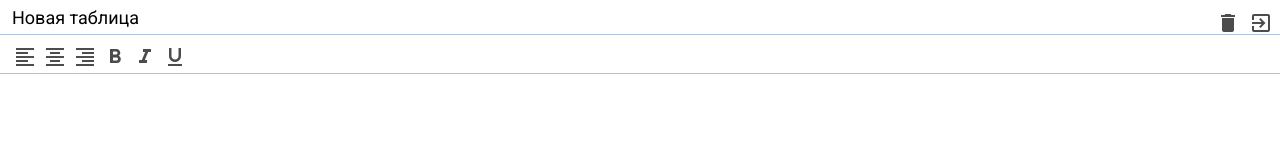
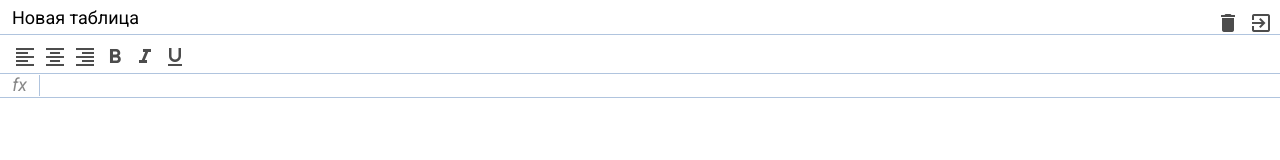
Before and after one commit to Mirudistok32/ExcelStandart, a website built with webpack: page src/index.html in a window 1280 px wide. Built offline with nearby package versions, Linux system fonts and the light colour scheme.

Commit message:
Add styles for block formula

```diff
--- a/src/index.html
+++ b/src/index.html
@@ -44,7 +44,10 @@
                 <span class="material-icons"> format_underlined </span>
             </div>
         </div>
-        <div class="excel__formula"></div>
+        <div class="excel__formula">
+            <div class="info">fx</div>
+            <div class="input" contenteditable spellcheck="false"></div>
+        </div>
         <div class="excel__table"></div>
     </div>
 </div>
--- a/src/scss/_variables.scss
+++ b/src/scss/_variables.scss
@@ -1,3 +1,5 @@
 $header-height: 34px;
 $border-color: lightsteelblue;
 $toolbar-height: 40px;
+$formula-height: 24px;
+$info-cell-width: 40px;
--- a/src/scss/formula.scss
+++ b/src/scss/formula.scss
@@ -1,3 +1,26 @@
-.excel__formula{
+.excel__formula {
+  position: absolute;
+  left: 0;
+  right: 0;
+  top: $header-height + $toolbar-height;
+  height: $formula-height;
+  display: flex;
+  align-items: center;
+  border-bottom: 1px solid $border-color;
+  .info {
+    font-size: 18px;
+    font-style: italic;
+    text-align: center;
+    border-right: 1px solid $border-color;
+    min-width: $info-cell-width;
 
+  }
+  .input {
+    padding: 4px;
+    font-size: 12px;
+    outline: none;
+    width: 100%;
+    height: 100%;
+    color: black;
+  }
 }
--- a/src/scss/index.scss
+++ b/src/scss/index.scss
@@ -23,6 +23,7 @@ body {
 
 .excel{
   position: relative;
+  color: #888;
 }
 
 @import "./header.scss";
```
